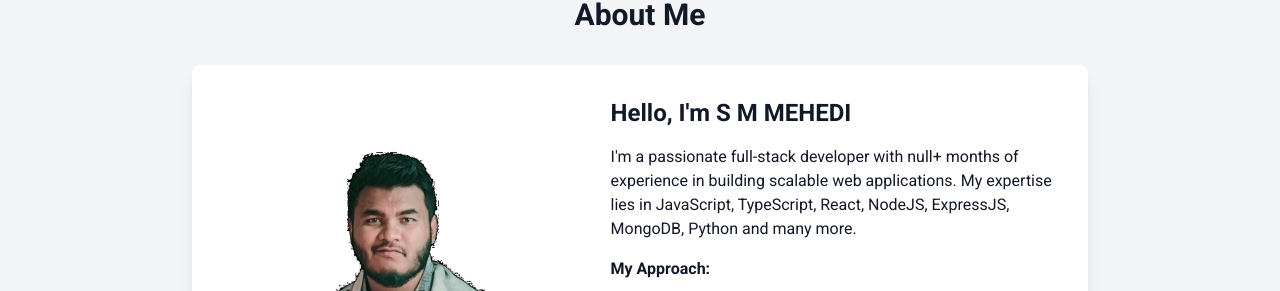
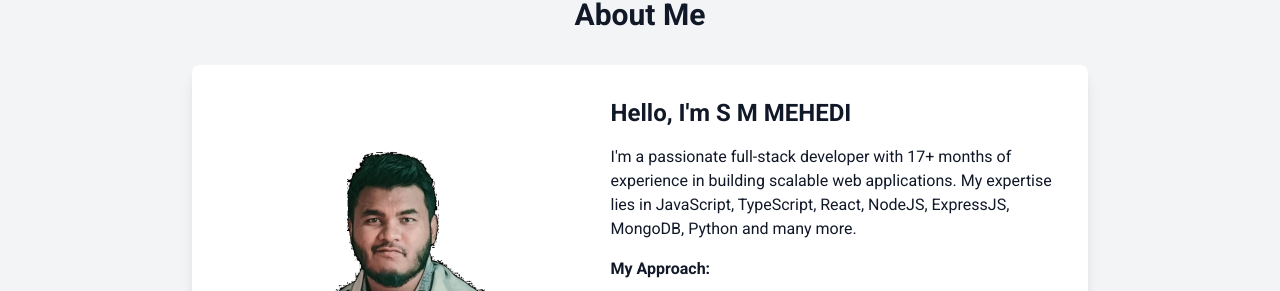
Before and after one commit to mehedi1dev/portfolio-mehedi, a React (Vite) app: page / in a window 1280 px wide. Shown: the part 947-1238 px from the top of the page. Built offline with nearby package versions, Linux system fonts and the light colour scheme; no server answers.

Commit message:
exp time duration staticed

```diff
--- a/src/Components/AboutMeComponent.tsx
+++ b/src/Components/AboutMeComponent.tsx
@@ -2,44 +2,40 @@ import React, { useEffect, useState } from "react";
 import profilePicture from "../../public/propic.png";
 
 const AboutMeComponent: React.FC = () => {
-  const [totalMonths, setTotalMonths] = useState<number | null>(null);
-  const [loading, setLoading] = useState<boolean>(true);
+  const [totalMonths, setTotalMonths] = useState(0);
+  const [loading, setLoading] = useState(true);
 
-  // Function to get total months using the API
-  const getTotalMonthsFromMay2023 = async (): Promise<number> => {
+  // Function to get total months from May 2023
+  const getTotalMonthsFromMay2023 = () => {
     const startYear = 2023;
     const startMonth = 4; // May is the 5th month, zero-indexed to 4
 
-    // Fetching current date from the World Clock API
-    const response = await fetch(
-      "https://worldtimeapi.org/api/timezone/Etc/UTC"
-    );
-    const data = await response.json();
+    // Get the current date
+    const currentDate = new Date();
+    const currentYear = currentDate.getFullYear();
+    const currentMonth = currentDate.getMonth(); // Zero-indexed
 
-    const currentDate = new Date(data.utc_datetime);
-    const currentYear = currentDate.getUTCFullYear();
-    const currentMonth = currentDate.getUTCMonth(); // Zero-indexed
-
+    // Calculate total months difference
     const totalMonths =
       (currentYear - startYear) * 12 + (currentMonth - startMonth);
 
     return totalMonths;
   };
 
-  // useEffect to fetch and display the total months on component mount
+  // useEffect to calculate total months on component mount
   useEffect(() => {
-    const fetchTotalMonths = async () => {
+    const calculateTotalMonths = () => {
       try {
-        const months = await getTotalMonthsFromMay2023();
+        const months = getTotalMonthsFromMay2023();
         setTotalMonths(months);
       } catch (error) {
-        console.error("Error fetching the total months:", error);
+        console.error("Error calculating total months:", error);
       } finally {
         setLoading(false);
       }
     };
 
-    fetchTotalMonths();
+    calculateTotalMonths();
   }, []);
 
   return (
```
